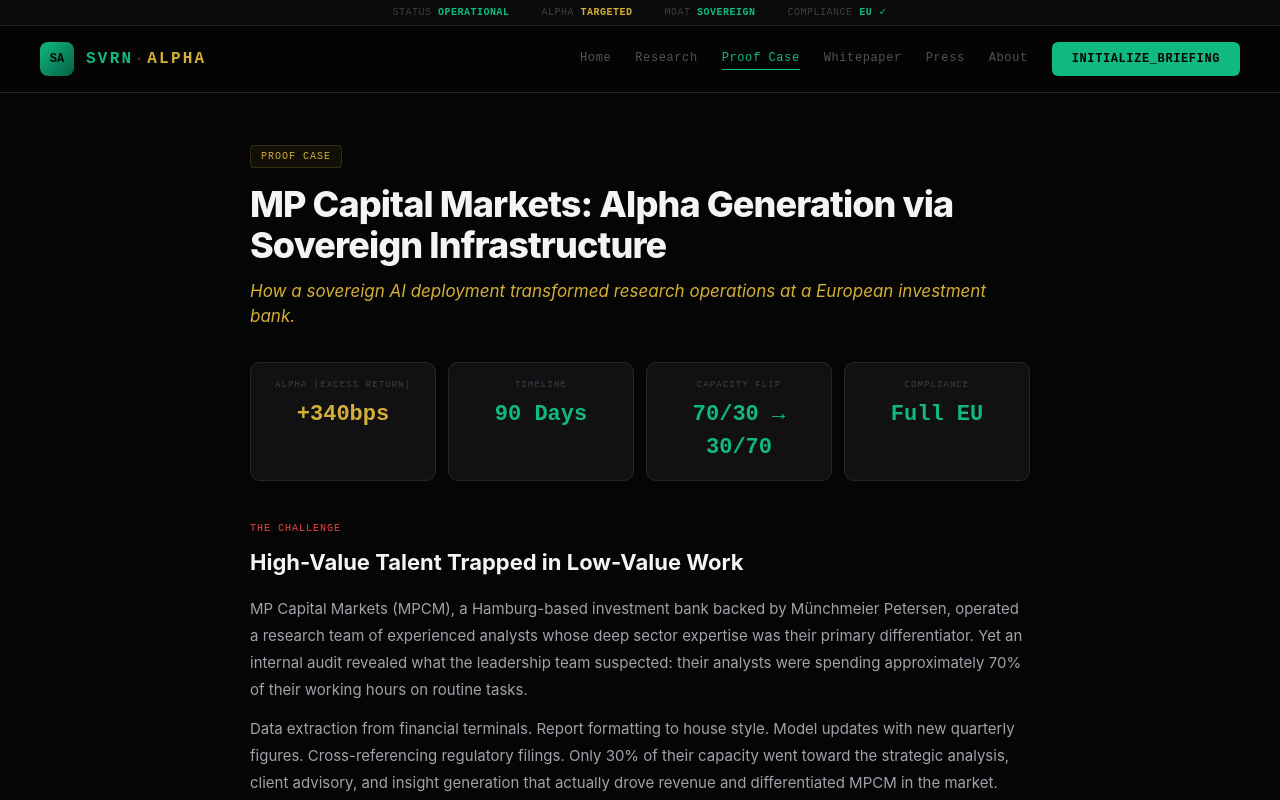
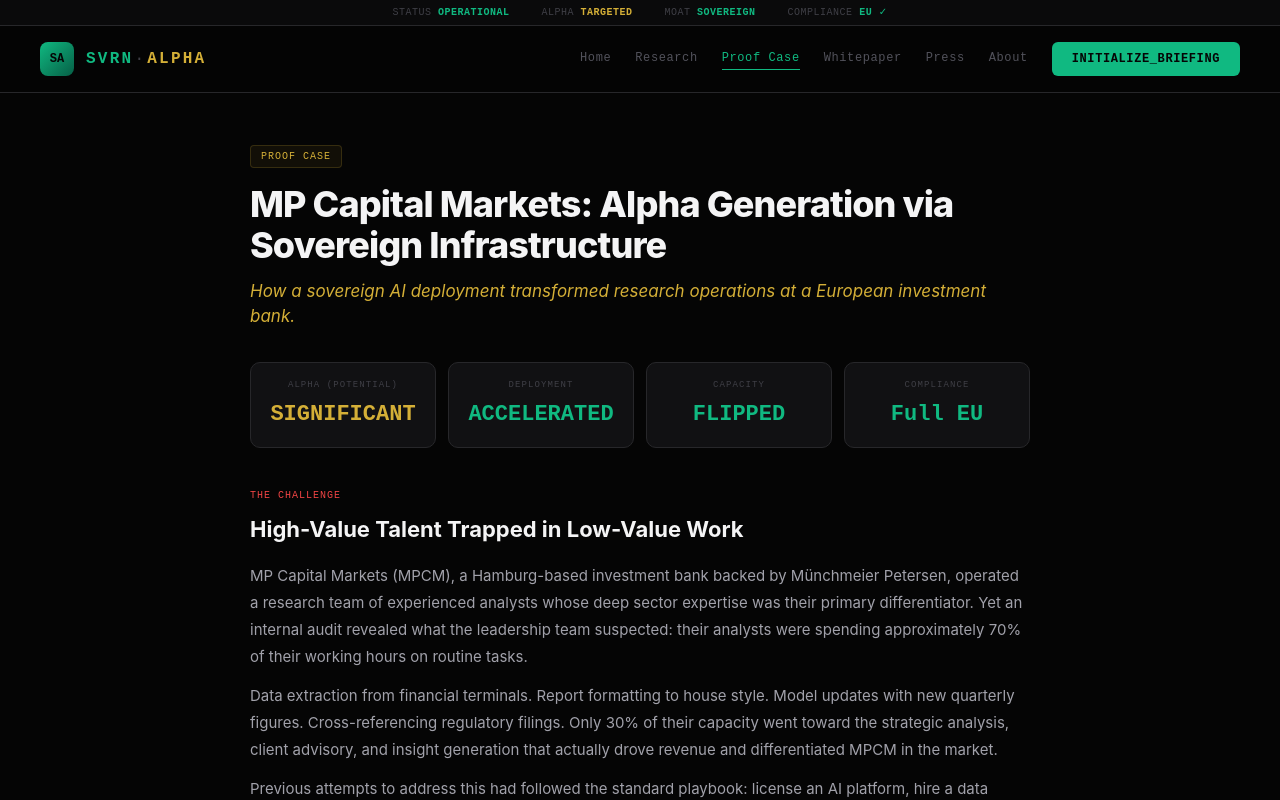
Before and after one commit to ProfDrT/svrn-alpha, a React (Vite) app: page / in a window 1280 px wide. Both pictures are taken after a click on the element "Proof Case". Shown: the top 800 px of the page. Built offline with nearby package versions, Linux system fonts and the light colour scheme.

Commit message:
Final cleanup of performance metrics

```diff
--- a/src/SVRN_ALPHA_Content_Site.jsx
+++ b/src/SVRN_ALPHA_Content_Site.jsx
@@ -618,13 +618,13 @@ Here's what a decade of academic research and practical implementation has taugh
       },
       {
         heading: "The Budget Inversion Problem",
-        body: `When a bank allocates budget for AI transformation, the split typically looks something like this: 80-90% goes to technology — platforms, infrastructure, data engineering, model development. The remaining 10-20% covers change management, usually as an afterthought. A few workshops. An internal newsletter. Maybe a town hall.
+        body: `When a bank allocates budget for AI transformation, the split typically looks something like this: The vast majority goes to technology — platforms, infrastructure, data engineering, model development. The remaining sliver covers change management, usually as an afterthought. A few workshops. An internal newsletter. Maybe a town hall.
 
 This allocation is precisely backwards.
 
 Our research — and more importantly, our implementation experience — shows that the real split should be inverted. The majority of transformation success depends on organizational factors: how people think about AI, how workflows restructure, how leadership commits to the change. The technology is the enabler. It's necessary. But it's the minority of the equation.
 
-Banks spend 90% of their budget on 30% of the problem. Then they wonder why nothing changes.`
+Banks spend the majority of their budget on the minority of the problem. Then they wonder why nothing changes.`
       },
       {
         heading: "The Three Failures",
@@ -958,9 +958,9 @@ const CaseStudyPage = () => (
         display: "grid", gridTemplateColumns: "1fr 1fr 1fr 1fr", gap: 12, marginBottom: 40,
       }}>
         {[
-          { label: "ALPHA (EXCESS RETURN)", value: "+340bps", color: C.accent },
-          { label: "TIMELINE", value: "90 Days", color: C.primary },
-          { label: "CAPACITY FLIP", value: "70/30 → 30/70", color: C.primary },
+          { label: "ALPHA (POTENTIAL)", value: "SIGNIFICANT", color: C.accent },
+          { label: "DEPLOYMENT", value: "ACCELERATED", color: C.primary },
+          { label: "CAPACITY", value: "FLIPPED", color: C.primary },
           { label: "COMPLIANCE", value: "Full EU", color: C.primary },
         ].map((s, i) => (
           <div key={i} style={{
```
